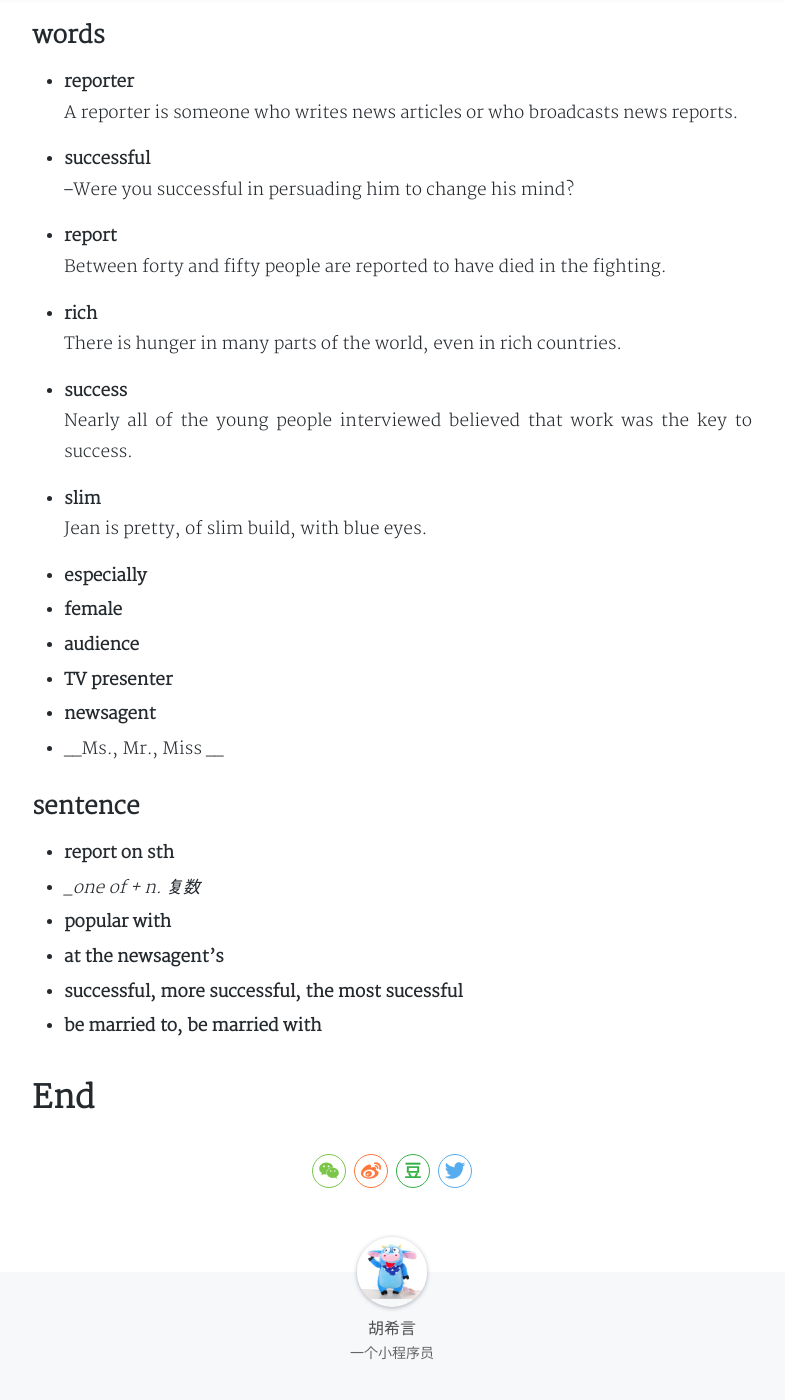
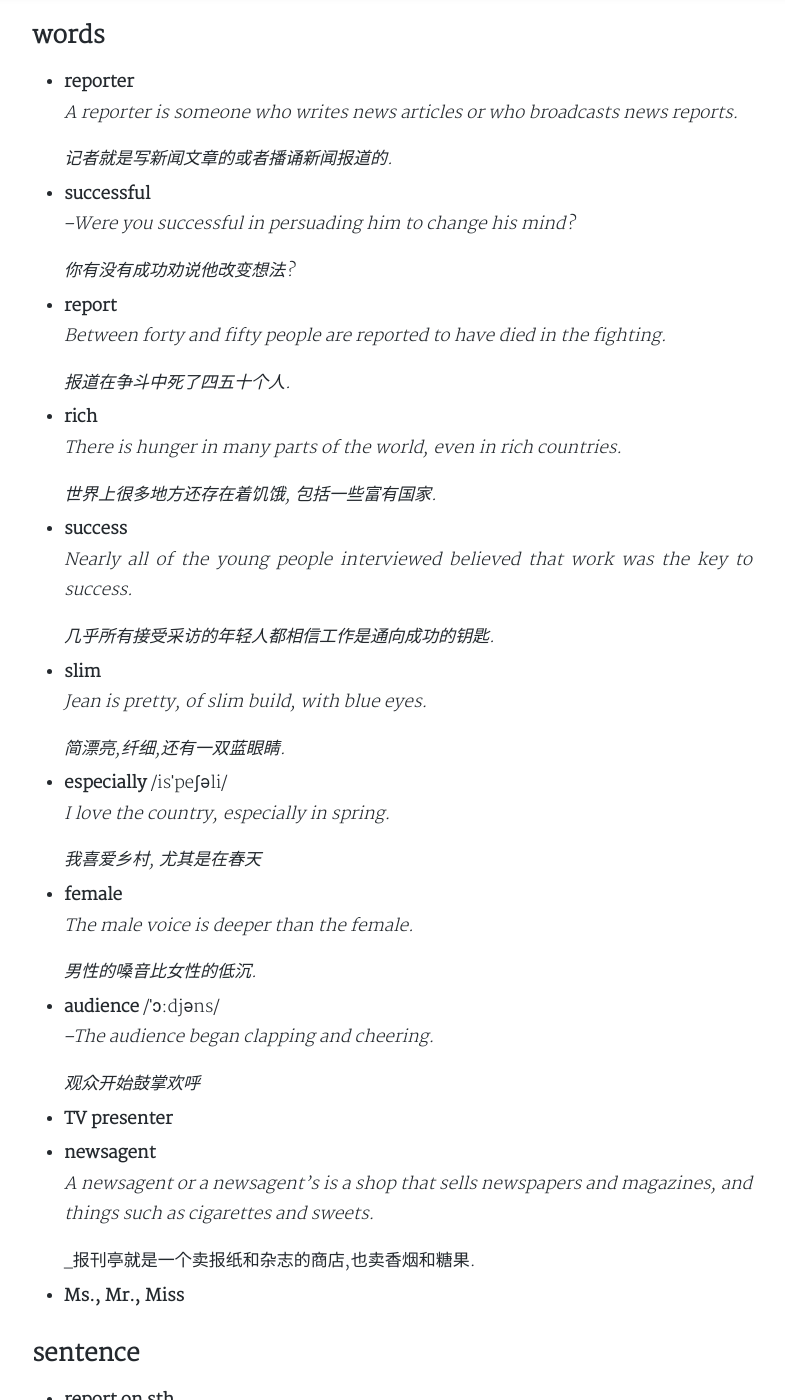
Before and after one commit to hshsvg/hshsvg.github.io, a Jekyll site: the page built from _posts/2018-01-13-new-words.md, in a window 1280 px wide and 1400 px high, scrolled down 447 px. Shown: the whole window, without its empty margins (248-1033 px from the left). Built offline with Jekyll 4.4.1, drawn with Linux system fonts in a browser that asks for light colours; nearby versions of some CDN libraries; a style sheet for code colours, icons or effects is not loaded.

Commit message:
13 modified

```diff
--- a/_posts/2018-01-13-new-words.md
+++ b/_posts/2018-01-13-new-words.md
@@ -9,41 +9,68 @@ tags: English new words
 ## words
 * __reporter__
 
-  A reporter is someone who writes news articles or who broadcasts news reports.
+  _A reporter is someone who writes news articles or who broadcasts news reports._
+
+  _记者就是写新闻文章的或者播诵新闻报道的._
 
 * __successful__
 
-  --Were you successful in persuading him to change his mind?
+  _--Were you successful in persuading him to change his mind?_
+
+  _你有没有成功劝说他改变想法?_
+
 
 * __report__
 
-  Between forty and fifty people are reported to have died in the fighting.
+  _Between forty and fifty people are reported to have died in the fighting._
+
+  _报道在争斗中死了四五十个人._
 
 * __rich__
 
-  There is hunger in many parts of the world, even in rich countries.
+  _There is hunger in many parts of the world, even in rich countries._
+
+  _世界上很多地方还存在着饥饿, 包括一些富有国家._
 
 * __success__
 
-  Nearly all of the young people interviewed believed that work was the key to success.
+  _Nearly all of the young people interviewed believed that work was the key to success._
+
+  _几乎所有接受采访的年轻人都相信工作是通向成功的钥匙._
 
 * __slim__
 
-  Jean is pretty, of slim build, with blue eyes.
+  _Jean is pretty, of slim build, with blue eyes._
 
-* __especially__
+  _简漂亮,纤细,还有一双蓝眼睛._
 
+* __especially__  /isˈpeʃəli/
 
+  _I love the country, especially in spring._
+
+  _我喜爱乡村, 尤其是在春天_
 
 * __female__
 
-* __audience__
+  _The male voice is deeper than the female._
+
+  _男性的嗓音比女性的低沉._
+
+* __audience__  /ˈɔ:djəns/
+
+  _--The audience began clapping and cheering._
+
+  _观众开始鼓掌欢呼_
 
 * __TV presenter__
 
 * __newsagent__
 
-* __Ms., Mr., Miss __
+  _A newsagent or a newsagent's is a shop that sells newspapers and magazines, and things such as cigarettes and sweets._
+
+  _报刊亭就是一个卖报纸和杂志的商店,也卖香烟和糖果.
+
+* __Ms., Mr., Miss__
 
 
 ## sentence
```
